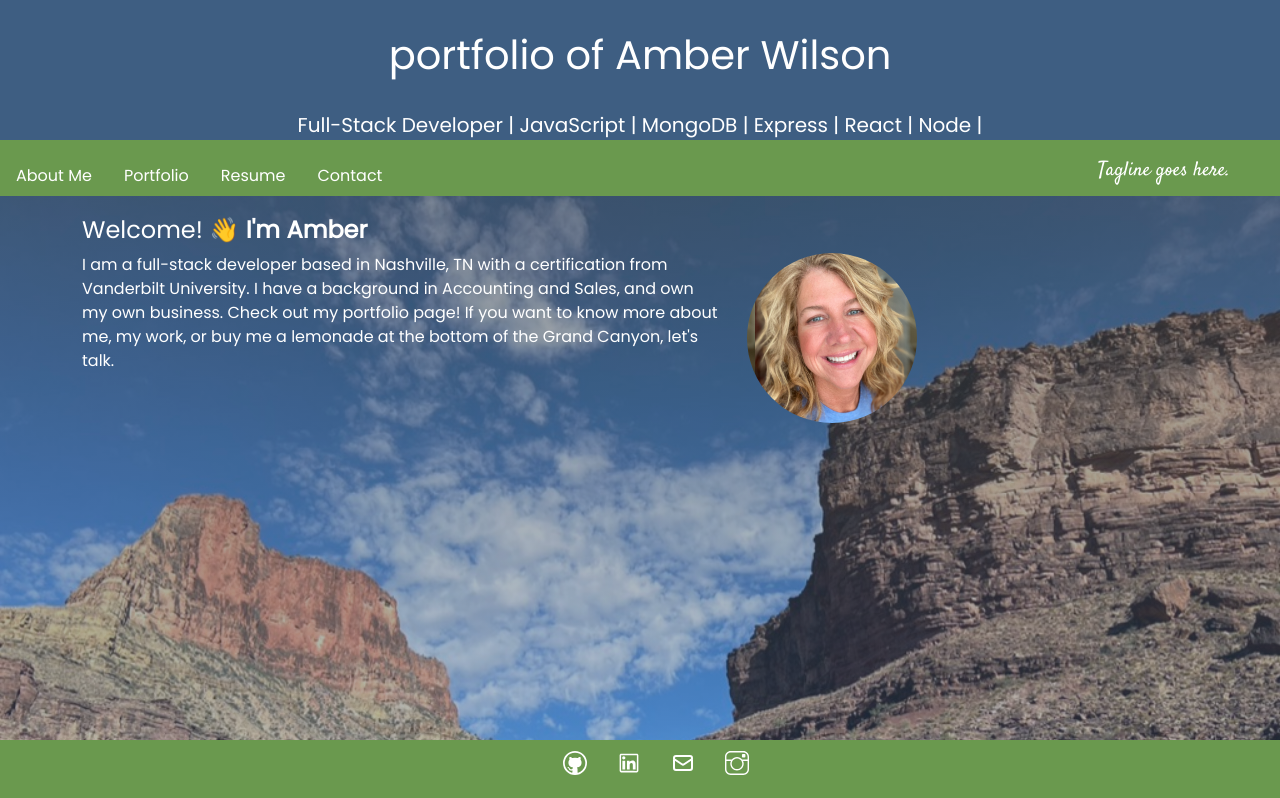
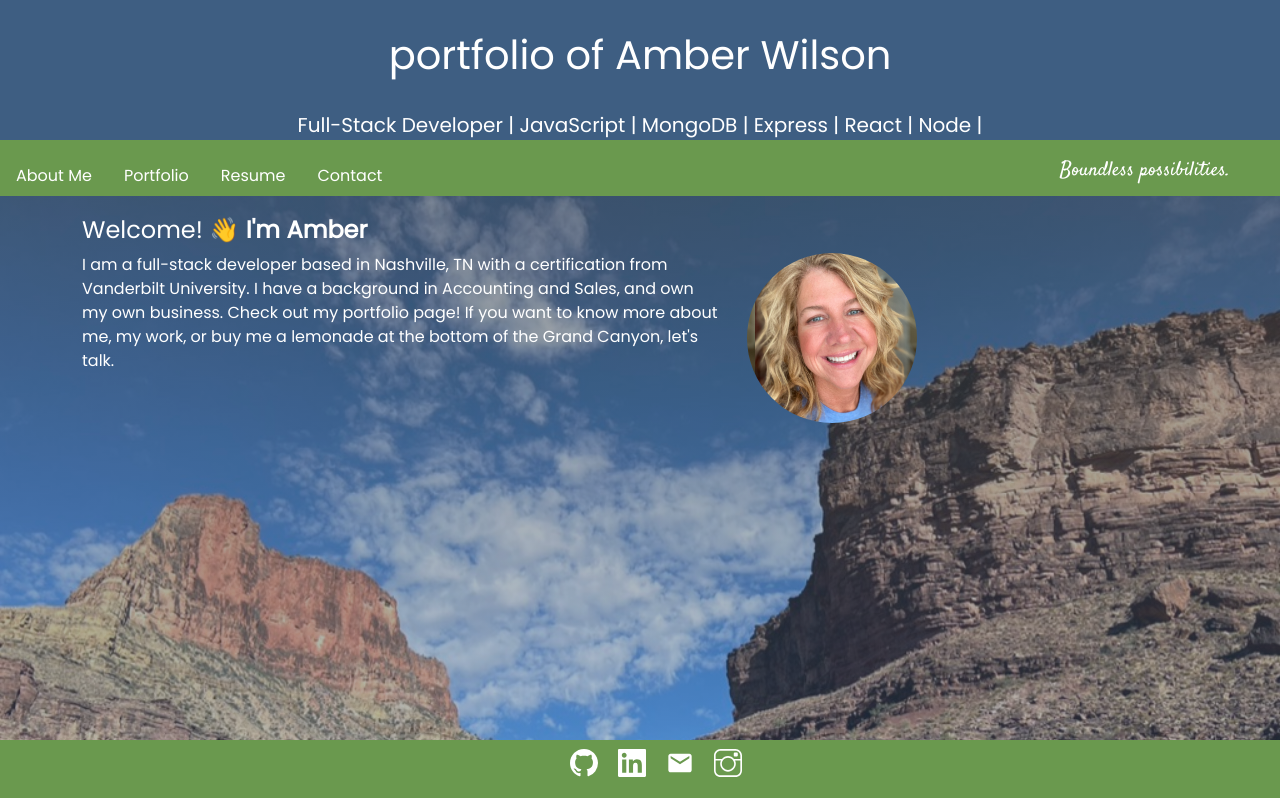
Before and after one commit to awil414/Portfolio, a React (Create React App) app: page / in a window 1280 px wide. Shown: the top 798 px of the page. Built offline with nearby package versions, Linux system fonts and the light colour scheme.

Commit message:
changed footer icons and updating styling to them, added verbage to tagline

```diff
--- a/src/components/Footer/index.js
+++ b/src/components/Footer/index.js
@@ -1,8 +1,8 @@
 import React from "react";
-import { VscGithub } from "react-icons/vsc";
-import { AiOutlineLinkedin } from "react-icons/ai";
+import { GoMarkGithub } from "react-icons/go";
+import { GrLinkedin } from "react-icons/gr";
 import { TfiInstagram } from "react-icons/tfi";
-import { HiOutlineMail } from "react-icons/hi";
+import { MdEmail } from "react-icons/md";
 // import {GiRhinocerosHorn} from 'react-icons/gi';
 import "./style.css";
 
@@ -14,17 +14,17 @@ function Footer() {
         <ul>
           <a href='https://github.com/awil414'>
             <li className='ftr-icon'>
-              <VscGithub />
+              <GoMarkGithub />
             </li>
           </a>
           <a href='https://www.linkedin.com/in/amber-wilson-255272217/'>
             <li className='ftr-icon'>
-              <AiOutlineLinkedin />
+              <GrLinkedin />
             </li>
           </a>
           <a href='mailto:awil414@gmail.com'>
             <li className='ftr-icon'>
-              <HiOutlineMail />
+              <MdEmail />
             </li>
           </a>
           <a href='https://www.instagram.com/amb_wilson/'>
--- a/src/components/Footer/style.css
+++ b/src/components/Footer/style.css
@@ -10,15 +10,15 @@ footer {
   align-items: center;
   justify-content: space-around;
 }
-
+/*
 footer h3 {
   color: white;
   font-size: 17px;
   font-weight: bolder;
   margin: 0;
-}
+} */
 
-footer h3,
+/* footer h3, */
 footer div {
   text-align: center;
   width: 100%;
@@ -26,7 +26,7 @@ footer div {
 
 footer a {
   color: white;
-  padding: 15px;
+  padding: 10px;
   text-align: center;
 }
 
@@ -37,6 +37,6 @@ footer a:hover {
 .ftr-icon {
   list-style: none;
   cursor: pointer;
-  font-size: 24px;
+  font-size: 28px;
   display: inline-block;
 }
--- a/src/components/Navbar/index.js
+++ b/src/components/Navbar/index.js
@@ -54,7 +54,7 @@ function Navbar({ currentPage, setCurrentPage }) {
       </div>
       <div className='right'>
         <ul>
-          <li className='nav-tagline'>Tagline goes here.</li>
+          <li className='nav-tagline'>Boundless possibilities.</li>
         </ul>
       </div>
     </div>
--- a/src/components/Project/Project.js
+++ b/src/components/Project/Project.js
@@ -9,7 +9,8 @@ import {
   MDBBtn,
   MDBContainer,
   MDBRow,
-  MDBCol
+  MDBCol,
+  MDBCardFooter
   // MDBCardText,
   // MDBCardBody,
 
@@ -85,13 +86,15 @@ export default function Project(props)  {
         </div>
       {/* </MDBRipple> */}
       </MDBCard>
-      <MDBRow >
-        {/* <MDBCol><MDBBtn className='custom-btn' href={props.demoLink}>{props.title}</MDBBtn></MDBCol> */}
-        <MDBCol><MDBBtn data-mdb-ripple-color="#44c6e3" href={props.demoLink}>{props.title}</MDBBtn></MDBCol>
-        {/* <MDBCol><MDBBtn className='custom-btn' href={props.ghLink}>@ GitHub</MDBBtn></MDBCol> */}
-        <MDBCol> <a className='project-icon' href={props.ghLink}><VscGithub /></a></MDBCol>
+      {/* <MDBCardFooter className='card-footer'> */}
+        <MDBRow className='text-left' style= {{ maxWidth: '24rem' }}>
+          {/* <MDBCol><MDBBtn className='custom-btn' href={props.demoLink}>{props.title}</MDBBtn></MDBCol> */}
+          <MDBCol><MDBBtn data-mdb-ripple-color="#44c6e3" href={props.demoLink}>{props.title}</MDBBtn></MDBCol>
+          {/* <MDBCol><MDBBtn className='custom-btn' href={props.ghLink}>@ GitHub</MDBBtn></MDBCol> */}
+          <MDBCol> <a className='project-icon' href={props.ghLink}><VscGithub /></a></MDBCol>
 
-      </MDBRow>
+        </MDBRow>
+      {/* </MDBCardFooter> */}
     </div>
   );
 }
--- a/src/components/Project/style.css
+++ b/src/components/Project/style.css
@@ -32,7 +32,10 @@ a {
   }
 
   .project-icon {
-    list-style: none;
+        color: white !important;
+        /* position: absolute; */
+        text-align: left;
+        /* padding-right: 50px; */
     cursor: pointer;
     font-size: 30px;
     /* display: inline-block; */
--- a/src/pages/Resume/index.js
+++ b/src/pages/Resume/index.js
@@ -23,7 +23,7 @@ const Resume = () => {
     <div class='resume'>
       <div className='main-title'>
         <h2>Resume</h2>
-        <p> Download <a href={myResume} download>MY RESUME</a> </p>
+        <p> Download <a style={{ color: 'blue' }} href={myResume} download>MY RESUME</a> </p>
       </div>
       <MDBRow >
         <MDBCol sm='6'>
@@ -33,13 +33,12 @@ const Resume = () => {
               <MDBCardText>
                 <p>
                   <em>
-                    With supporting text below as a natural lead-in to
-                    additional content.
+                    Full-Stack programmer with Accounting, Sales, and Entrepreneur experience.
                   </em>
                 </p>
                 <ul className='res-list'>
-                  <li>amber.wilson.code@gmail.com</li>
-                  <li>(615) 337-1797</li>
+                  <li>E-mail: amber.wilson.code@gmail.com</li>
+                  <li>Phone: (615) 337-1797</li>
                 </ul>
               </MDBCardText>
             </MDBCardBody>
--- a/src/pages/Resume/style.css
+++ b/src/pages/Resume/style.css
@@ -23,3 +23,7 @@ ul li::marker {
   color: #6a994e !important;
   font-size: 1.3em;
 }
+
+.main-title {
+    text-align: center;
+}
```
